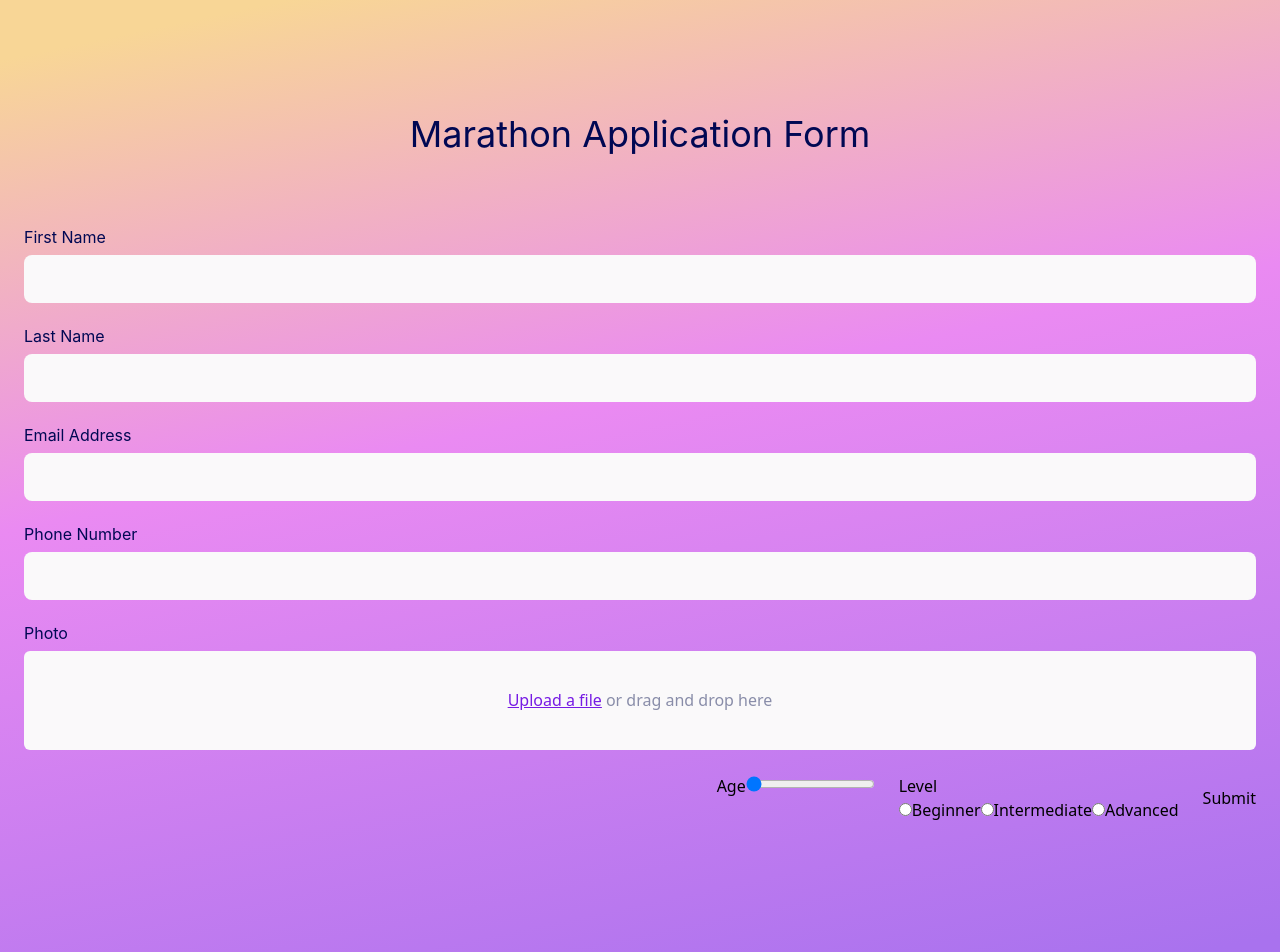
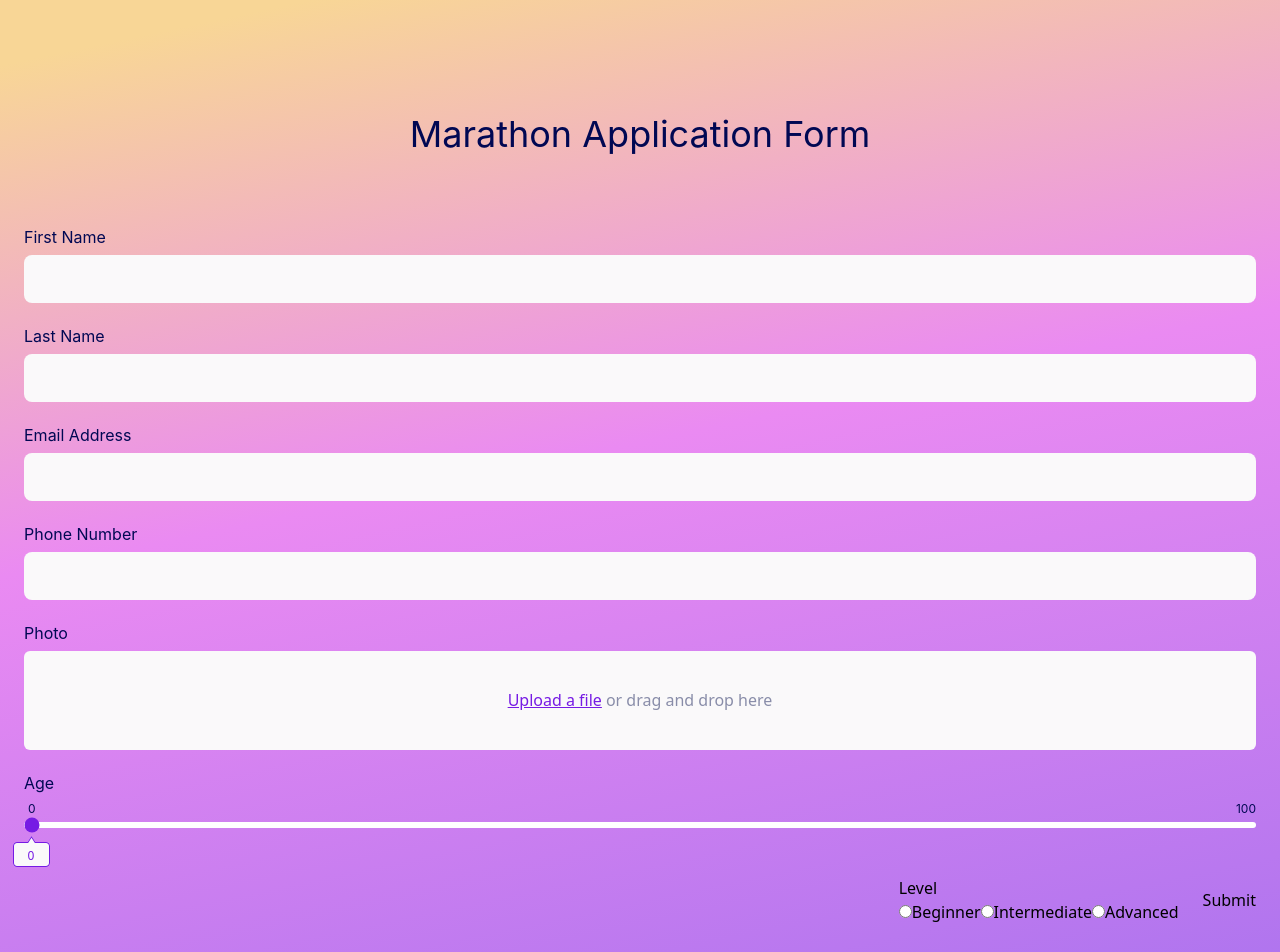
Before and after one commit to JayCodeGitHub/react-form-app, a React (Create React App) app: page / in a window 1280 px wide. Shown: the top 952 px of the page. Built offline with nearby package versions, Linux system fonts and the light colour scheme.

Commit message:
Styled age input

```diff
--- a/src/components/form.tsx
+++ b/src/components/form.tsx
@@ -1,6 +1,11 @@
-import React from "react";
+import React, { useState } from "react";
+import Indicator from "../assets/Indicator.svg";
 
 function Form() {
+  const [rangeValue, setRangeValue] = useState(0);
+  const handleRangeChange = (event: any) => {
+    setRangeValue(event.target.value);
+  };
   return (
     <form className="flex flex-wrap w-full justify-end gap-6 p-6">
       {/* First Name Input */}
@@ -67,9 +72,14 @@ function Form() {
       </div>
 
       {/* Age Input */}
-      <div>
-        <label>Age</label>
+      <div className="flex flex-col items-start w-full">
+        <label className="text-dark-blue text-base font-inter mb-2">Age</label>
+        <span className="w-full flex justify-between text-dark-blue text-xs font-inter pl-1">
+          <p>0</p>
+          <p>100</p>
+        </span>
         <input
+          className="w-full accent-purple appearance-none h-1.5 mt-1.5 rounded-lg"
           type="range"
           name="age"
           min="0"
@@ -77,7 +87,24 @@ function Form() {
           defaultValue="0"
           step="1"
           required
+          onChange={handleRangeChange}
         />
+        <span
+          className="relative h-8 m-auto md:h-6 "
+          style={{ width: `calc(100% - 15px)` }}
+        >
+          <span
+            className="absolute top-2"
+            style={{ left: `calc(${rangeValue}% - 19px)` }}
+          >
+            <span className="relative">
+              <span className="absolute left-1/2 top-1/2 transform -translate-x-1/2 -translate-y-1/4 z-10 text-purple text-xs">
+                {rangeValue}
+              </span>
+              <img src={Indicator} className="max-w-none" />
+            </span>
+          </span>
+        </span>
       </div>
 
       {/* Level Input */}
--- a/tailwind.config.js
+++ b/tailwind.config.js
@@ -5,6 +5,7 @@ module.exports = {
   ],
   theme: {
     fontSize: {
+      xs: ['12px', '15px'],
       base: ['16px', '19px'],
       '4xl': ['36px', '44px'],
     },
```
Also changed, not shown: src/assets/Indicator.svg (added).
